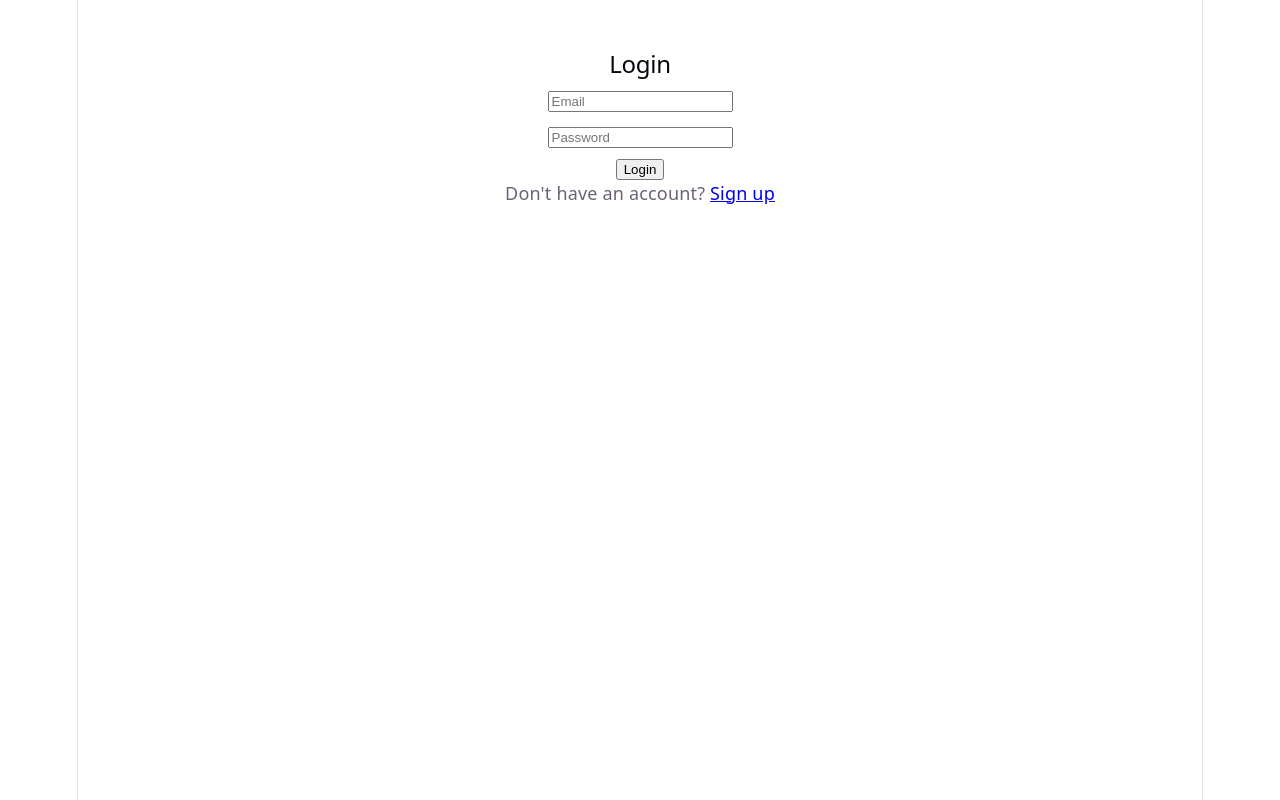
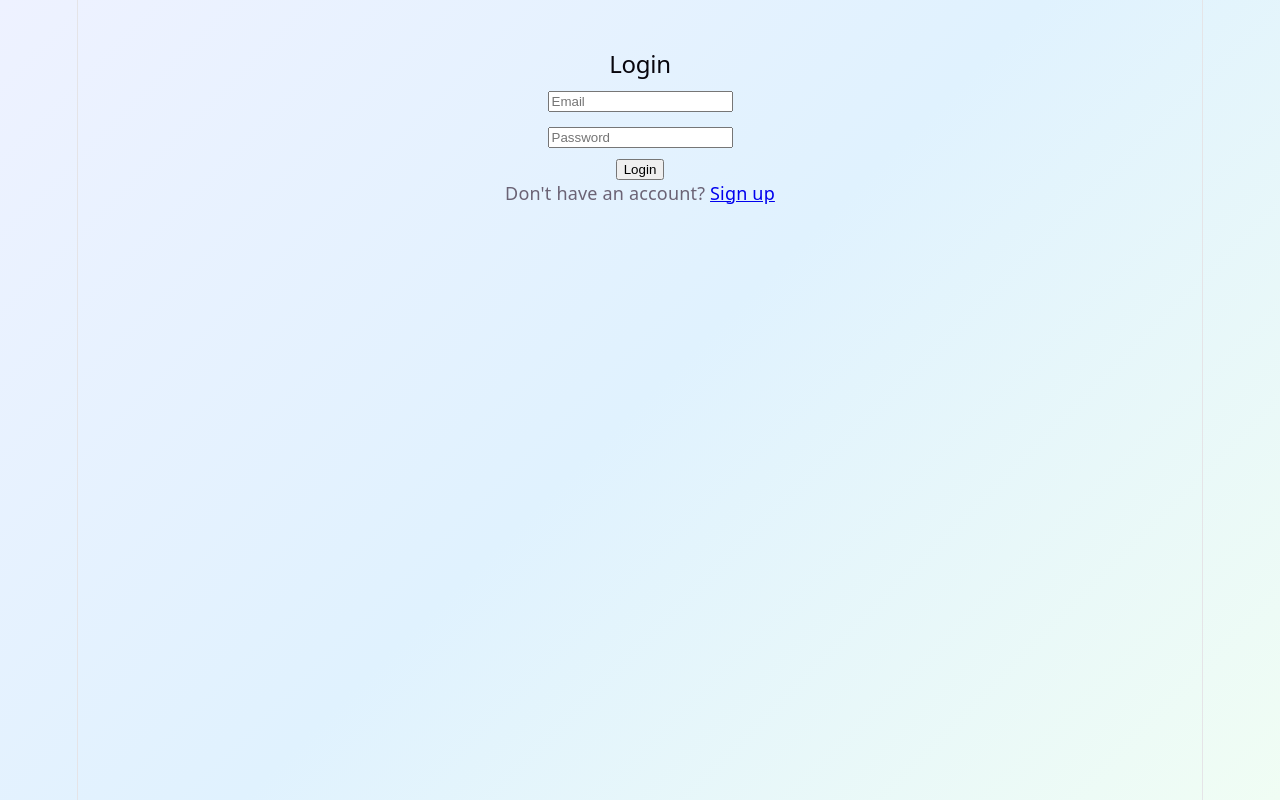
Before and after one commit to LakshmiPrasanna-Prog/smart-habit-tracker, a React app in the folder frontend/: page /login in a window 1280 px wide. Built offline with nearby package versions, Linux system fonts and the light colour scheme; no server answers; the HTML template or start-up script is replaced by a standard one.

Commit message:
Update background

```diff
--- a/frontend/src/index.css
+++ b/frontend/src/index.css
@@ -109,3 +109,8 @@ code {
   padding: 4px 8px;
   background: var(--code-bg);
 }
+body {
+  background: linear-gradient(135deg, #eef2ff 0%, #e0f2fe 50%, #f0fdf4 100%);
+  background-attachment: fixed;
+  min-height: 100vh;
+}
```
